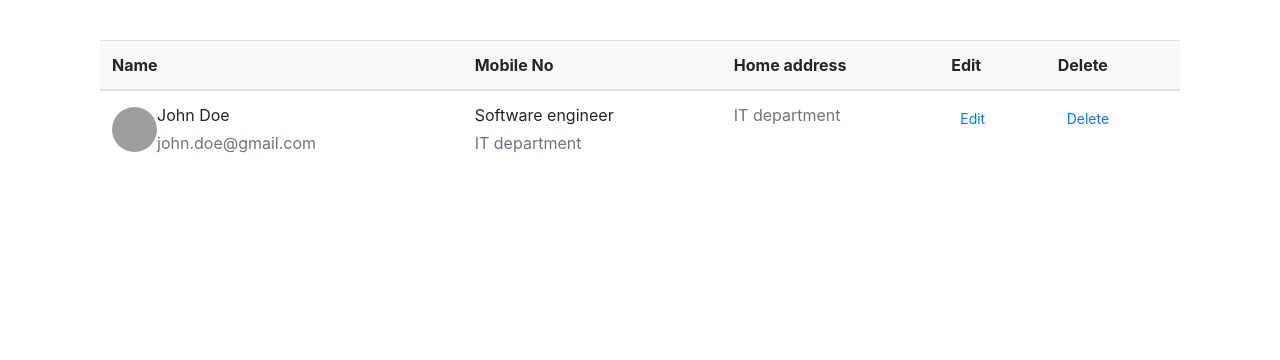
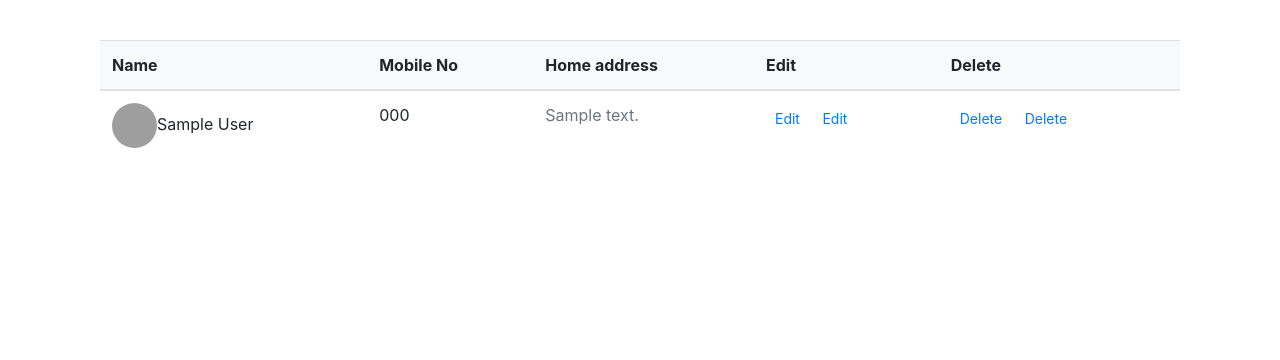
Before and after one commit to Akashdhiman18/Contact_management_system, a Flask app: page /users in a window 1280 px wide. Shown: the part 60-420 px from the top of the page. Run offline with Flask 3, Linux system fonts and the light colour scheme; tables that the repository leaves empty hold one stand-in row (values such as "Sample post"); some libraries are stand-ins or nearby versions; grey boxes are pictures that could not be loaded.

Commit message:
display of contacts on user page. Updated edit page functionality to work with DB changes. Added some tyling too.

```diff
--- a/app.py
+++ b/app.py
@@ -27,7 +27,7 @@ def index():
 
 @app.route('/users', methods=['GET'])
 def users():
-    usersdata = Contacts.query.order_by(Contacts.contact_id).all()
+    usersdata = Contacts.query.all()
     return render_template('users.html', usersdata=usersdata)
 
 @app.route('/register', methods=['GET', 'POST'])
@@ -135,15 +135,15 @@ def login_by_ajax():
 
 
 
-@app.route('/edit', methods=['POST', 'GET'])
+@app.route('/edit-user', methods=['POST', 'GET'])
 def edit():
     if request.method == "GET":
         userid = request.args.get('ID')
-        userdata = Contacts.query.filter_by(id=userid).first()
+        userdata = Contacts.query.filter_by(contact_id=userid).first()
         return render_template('edit.html', userdata=userdata)
     elif request.method == "POST":
         userid = request.args.get('ID')
-        userdatatochange = Contacts.query.filter_by(id=userid).first()
+        userdatatochange = Contacts.query.filter_by(contact_id=userid).first()
 
         updatedhomeaddressofuser = request.form['homeaddress']
         updatedfirstnameofuser = request.form['firstname']
@@ -154,13 +154,14 @@ def edit():
         userdatatochange.email_address = updatedemailaddressofuser
         db.session.commit()
 
-        return "<h1>" + userdatatochange.email_address + "</h1>"
+        usersdata = Contacts.query.all()
+        return render_template('users.html', usersdata=usersdata)
 
 @app.route('/deletecheck', methods=['POST', 'GET'])
 def deletecheck():
     if request.method == "GET":
         userid = request.args.get('ID')
-        userdata = Contacts.query.filter_by(id=userid).first()
+        userdata = Contacts.query.filter_by(contact_id=userid).first()
         return render_template('delete_check.html', userdata=userdata)
     return "<h4>User delete page</h4>"
 
@@ -168,7 +169,7 @@ def deletecheck():
 def deleteproceed():
     if request.method == "GET":
         userid = request.args.get('ID')
-        userdata = Contacts.query.filter_by(id=userid).first()
+        userdata = Contacts.query.filter_by(contact_id=userid).first()
 
         db.session.delete(userdata)
         db.session.commit()
--- a/templates/users.html
+++ b/templates/users.html
@@ -36,6 +36,7 @@
   </tr>
 </thead>
 <tbody>
+  {% for user_item in usersdata %}
   <tr>
     <td>
       <div class="d-flex align-items-center">
@@ -46,30 +47,32 @@
           class="rounded-circle"
         />
         <div class="ms-3">
-          <p class="fw-bold mb-1">John Doe</p>
-          <p class="text-muted mb-0">john.doe@gmail.com</p>
+          <p class="fw-bold mb-1">{{user_item.first_name}} {{user_item.last_name}}</p>
         </div>
       </div>
     </td>
     <td>
-      <p class="fw-normal mb-1">Software engineer</p>
-      <p class="text-muted mb-0">IT department</p>
+      <p class="fw-normal mb-1">{{user_item.mobile}}</p>
+
     </td>
     <td>
-      <p class="text-muted mb-0">IT department</p>
+      <p class="text-muted mb-0">{{user_item.home_address}}</p>
     </td>
 
     <td>
       <button type="button" class="btn btn-link btn-sm btn-rounded">
         Edit
       </button>
+      <a class="btn btn-link btn-sm btn-rounded" href="/edit-user?ID={{user_item.contact_id}}">Edit</a>
     </td>
     <td>
       <button type="button" class="btn btn-link btn-sm btn-rounded">
         Delete
       </button>
+      <a class="btn btn-link btn-sm btn-rounded"  href="/deletecheck?ID={{user_item.contact_id}}">Delete</a>
     </td>
   </tr>
+  {% endfor %}
 </tbody>
 </table>
 </div>
```
Also changed, not shown: templates/delete_check.html (+21 -1 lines), templates/edit.html (+22 -2 lines).
